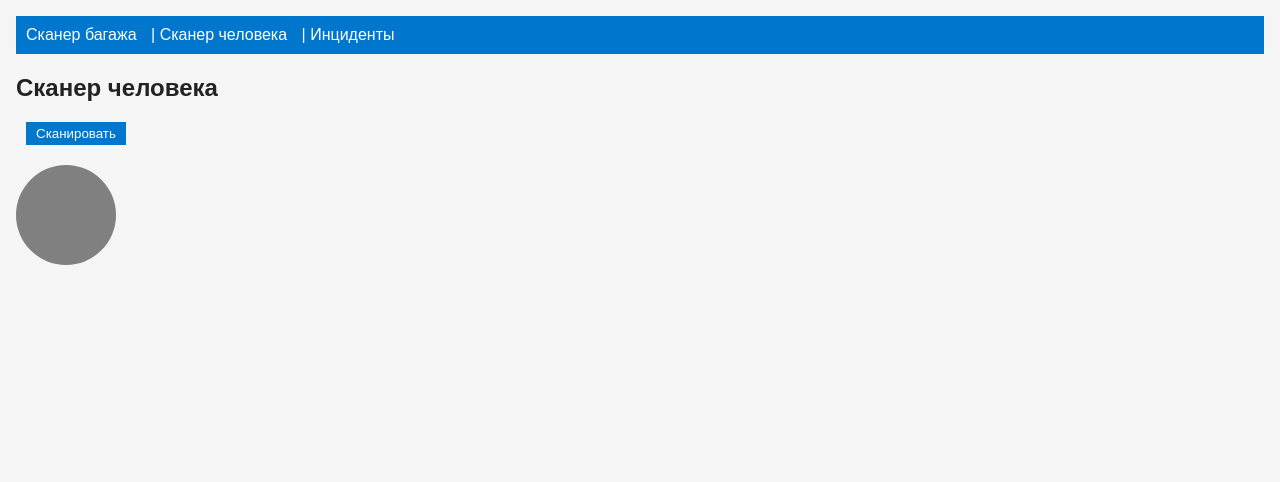
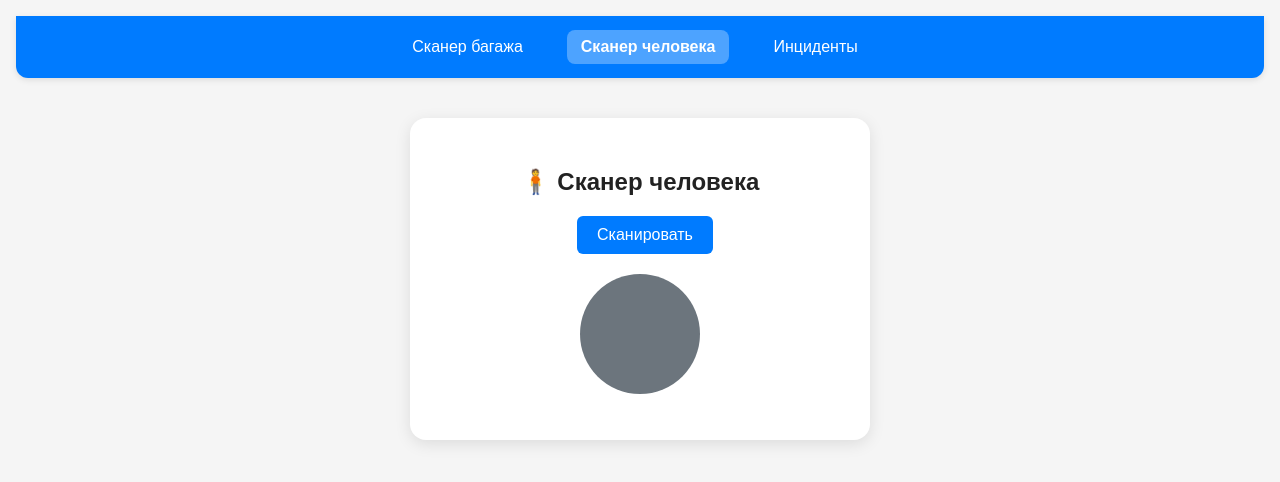
Before and after one commit to b3d0la9ich/Lab1TIMP, a React (Vite) app in the folder frontend/: page /person in a window 1280 px wide. Shown: the top 482 px of the page. Built offline with nearby package versions, Linux system fonts and the light colour scheme.

Commit message:
vizual novi

```diff
--- /dev/null
+++ b/frontend/src/components/IncidentList.css
@@ -0,0 +1,77 @@
+.incident-list {
+    max-width: 900px;
+    margin: 20px auto;
+    padding: 0 20px;
+  }
+
+  .incident-card {
+    background-color: #f9f9f9;
+    border-left: 6px solid #007bff;
+    padding: 16px;
+    margin-bottom: 12px;
+    border-radius: 10px;
+    box-shadow: 0 2px 6px rgba(0,0,0,0.08);
+    display: flex;
+    justify-content: space-between;
+    align-items: center;
+  }
+
+  .incident-card.baggage {
+    border-left-color: #dc3545;
+  }
+
+  .incident-card.person {
+    border-left-color: #28a745;
+  }
+
+  .incident-description {
+    font-size: 16px;
+    line-height: 1.4;
+    flex-grow: 1;
+    margin-right: 12px;
+  }
+
+  .status-alert {
+    color: #dc3545;
+    font-weight: bold;
+  }
+
+  .status-ok {
+    color: #28a745;
+    font-weight: bold;
+  }
+
+  .buttons {
+    display: flex;
+    gap: 8px;
+  }
+
+  button {
+    padding: 6px 12px;
+    border: none;
+    border-radius: 6px;
+    background-color: #007bff;
+    color: white;
+    cursor: pointer;
+    transition: 0.2s;
+  }
+
+  button:hover {
+    background-color: #0056b3;
+  }
+
+  button.delete {
+    background-color: #dc3545;
+  }
+
+  button.delete:hover {
+    background-color: #a71d2a;
+  }
+
+.incident-card.unresolved {
+  border-left: 6px solid #dc3545;
+}
+
+.incident-card.resolved {
+  border-left: 6px solid #28a745;
+}
--- a/frontend/src/components/IncidentList.jsx
+++ b/frontend/src/components/IncidentList.jsx
@@ -1,5 +1,6 @@
 import { useEffect, useState } from 'react';
 import axios from 'axios';
+import './IncidentList.css';
 
 export default function IncidentList() {
   const [incidents, setIncidents] = useState([]);
@@ -36,28 +37,34 @@ export default function IncidentList() {
   }, []);
 
   return (
-    <div>
-      <h2>Журнал инцидентов</h2>
+    <div className="incident-list">
+      <h2>📋 Журнал инцидентов</h2>
       {incidents.length === 0 ? (
         <p>Инцидентов пока нет.</p>
       ) : (
-        <ul>
-          {incidents.map((i) => (
-            <li key={i.id}>
+        incidents.map((i) => (
+          <div
+            key={i.id}
+            className={`incident-card ${i.resolved ? 'resolved' : 'unresolved'}`}
+          >
+            <div className="incident-description">
               <strong>[{i.type}]</strong> {i.description} —{' '}
-              {i.resolved ? '✅ задержан!' : '❗ тревога'}{' '}
+              {i.resolved ? (
+                <span className="status-ok">✅ задержан!</span>
+              ) : (
+                <span className="status-alert">❗ тревога</span>
+              )}
+            </div>
+            <div className="buttons">
               {!i.resolved && (
-                <>
-                  <button onClick={() => resolveIncident(i.id)}>Задержать!</button>{' '}
-                  <button onClick={() => deleteIncident(i.id)}>Удалить</button>
-                </>
+                <button onClick={() => resolveIncident(i.id)}>Задержать!</button>
               )}
-              {i.resolved && (
-                <button onClick={() => deleteIncident(i.id)}>Удалить</button>
-              )}
-            </li>
-          ))}
-        </ul>
+              <button className="delete" onClick={() => deleteIncident(i.id)}>
+                Удалить
+              </button>
+            </div>
+          </div>
+        ))
       )}
     </div>
   );
--- /dev/null
+++ b/frontend/src/components/Navbar.css
@@ -0,0 +1,27 @@
+.navbar {
+    display: flex;
+    justify-content: center;
+    gap: 20px;
+    background-color: #007bff;
+    padding: 14px 20px;
+    border-radius: 0 0 12px 12px;
+    box-shadow: 0 2px 6px rgba(0, 0, 0, 0.1);
+  }
+
+  .nav-link {
+    color: white;
+    text-decoration: none;
+    font-weight: 500;
+    padding: 8px 14px;
+    border-radius: 8px;
+    transition: background-color 0.3s;
+  }
+
+  .nav-link:hover {
+    background-color: rgba(255, 255, 255, 0.2);
+  }
+
+  .nav-link.active {
+    background-color: rgba(255, 255, 255, 0.3);
+    font-weight: bold;
+  }
--- a/frontend/src/components/Navbar.jsx
+++ b/frontend/src/components/Navbar.jsx
@@ -1,11 +1,18 @@
-import { Link } from 'react-router-dom';
+import { NavLink } from 'react-router-dom';
+import './Navbar.css';
 
 export default function Navbar() {
   return (
-    <nav>
-      <Link to="/baggage">Сканер багажа</Link> |{" "}
-      <Link to="/person">Сканер человека</Link> |{" "}
-      <Link to="/incidents">Инциденты</Link>
+    <nav className="navbar">
+      <NavLink to="/baggage" className={({ isActive }) => isActive ? 'nav-link active' : 'nav-link'}>
+        Сканер багажа
+      </NavLink>
+      <NavLink to="/person" className={({ isActive }) => isActive ? 'nav-link active' : 'nav-link'}>
+        Сканер человека
+      </NavLink>
+      <NavLink to="/incidents" className={({ isActive }) => isActive ? 'nav-link active' : 'nav-link'}>
+        Инциденты
+      </NavLink>
     </nav>
   );
 }
--- /dev/null
+++ b/frontend/src/pages/BaggageScanner.css
@@ -0,0 +1,63 @@
+.baggage-scanner {
+    max-width: 700px;
+    margin: 30px auto;
+    padding: 20px;
+    background: #ffffff;
+    border-radius: 12px;
+    box-shadow: 0 2px 8px rgba(0, 0, 0, 0.08);
+  }
+
+  .baggage-scanner h2 {
+    font-size: 1.8em;
+    margin-bottom: 16px;
+  }
+
+  .baggage-scanner button {
+    padding: 10px 20px;
+    background: #007bff;
+    color: white;
+    font-size: 1em;
+    border: none;
+    border-radius: 6px;
+    cursor: pointer;
+    margin-bottom: 20px;
+    transition: background 0.2s;
+  }
+
+  .baggage-scanner button:hover {
+    background: #0056b3;
+  }
+
+  .alert-text {
+    color: #dc3545;
+    font-weight: bold;
+  }
+
+  .ok-text {
+    color: #28a745;
+    font-weight: bold;
+  }
+
+  .scan-log {
+    list-style: none;
+    padding-left: 0;
+    margin-top: 10px;
+  }
+
+  .scan-log li {
+    padding: 10px 12px;
+    border-radius: 8px;
+    margin-bottom: 8px;
+    background: #f1f1f1;
+    font-weight: 500;
+  }
+
+  .scan-log li.ok {
+    background-color: #d4edda;
+    color: #155724;
+  }
+
+  .scan-log li.alert {
+    background-color: #f8d7da;
+    color: #721c24;
+  }
--- a/frontend/src/pages/BaggageScanner.jsx
+++ b/frontend/src/pages/BaggageScanner.jsx
@@ -1,5 +1,6 @@
 import React, { useState } from 'react';
 import axios from 'axios';
+import './BaggageScanner.css'; // Подключаем стили
 
 const allowedItems = ['одежда', 'книги', 'зубная щётка', 'наушники', 'ноутбук', 'бутылка воды', 'вилка', 'пауэрбанк', 'плед'];
 const forbiddenItems = ['нож', 'пистолет', 'взрывчатка'];
@@ -14,14 +15,11 @@ function shuffle(array) {
 function getRandomBaggage() {
   const items = [...allowedItems];
   shuffle(items);
-
   let selected = items.slice(0, Math.floor(Math.random() * 4) + 2);
-
   if (Math.random() < 0.1) {
     const forbidden = forbiddenItems[Math.floor(Math.random() * forbiddenItems.length)];
     selected.splice(Math.floor(Math.random() * selected.length), 0, forbidden);
   }
-
   return selected.join(', ');
 }
 
@@ -38,13 +36,13 @@ export default function BaggageScanner() {
         contents: generated,
       });
       setResult(res.data.result);
-
       const newEntry = {
         contents: generated,
         result: res.data.result,
+        incident: res.data.incident,
         timestamp: new Date().toLocaleTimeString(),
       };
-      setHistory(prev => [newEntry, ...prev.slice(0, 4)]); // максимум 5
+      setHistory(prev => [newEntry, ...prev.slice(0, 4)]);
     } catch (err) {
       console.error(err);
       setResult('Ошибка при сканировании багажа');
@@ -52,16 +50,21 @@ export default function BaggageScanner() {
   };
 
   return (
-    <div>
-      <h2>Сканер багажа</h2>
+    <div className="baggage-scanner">
+      <h2>📦 Сканер багажа</h2>
       <button onClick={handleScan}>Сканировать</button>
-      {result && <p><strong>Результат:</strong> {result}</p>}
+
+      {result && (
+        <p className={result.includes('Обнаружен') ? 'alert-text' : 'ok-text'}>
+          <strong>Результат:</strong> {result}
+        </p>
+      )}
 
       <h3>Последние сканирования</h3>
-      <ul>
+      <ul className="scan-log">
         {history.map((item, idx) => (
-          <li key={idx}>
-            [{item.timestamp}] <strong>{item.contents}</strong> → {item.result}
+          <li key={idx} className={item.incident ? 'alert' : 'ok'}>
+            <strong>[{item.timestamp}]</strong> {item.contents} → {item.result}
           </li>
         ))}
       </ul>
--- /dev/null
+++ b/frontend/src/pages/PersonScanner.css
@@ -0,0 +1,55 @@
+.scanner-container {
+    max-width: 400px;
+    margin: 40px auto;
+    text-align: center;
+    background: #fff;
+    padding: 30px;
+    border-radius: 16px;
+    box-shadow: 0 4px 16px rgba(0,0,0,0.1);
+  }
+
+  .scanner-container button {
+    padding: 10px 20px;
+    font-size: 16px;
+    background: #007bff;
+    color: white;
+    border: none;
+    border-radius: 6px;
+    cursor: pointer;
+    margin-bottom: 20px;
+    transition: 0.3s;
+  }
+
+  .scanner-container button:hover {
+    background: #0056b3;
+  }
+
+  .status-indicator {
+    width: 120px;
+    height: 120px;
+    margin: 0 auto 16px;
+    border-radius: 50%;
+    display: flex;
+    justify-content: center;
+    align-items: center;
+    font-size: 28px;
+    font-weight: bold;
+    color: white;
+    transition: background-color 0.5s;
+  }
+
+  .status-indicator.gray {
+    background: #6c757d;
+  }
+
+  .status-indicator.green {
+    background: #28a745;
+  }
+
+  .status-indicator.red {
+    background: #dc3545;
+  }
+
+  .status-indicator.black {
+    background: #343a40;
+  }
--- a/frontend/src/pages/PersonScanner.jsx
+++ b/frontend/src/pages/PersonScanner.jsx
@@ -1,5 +1,6 @@
 import React, { useState } from 'react';
 import axios from 'axios';
+import './PersonScanner.css';
 
 export default function PersonScanner() {
   const [result, setResult] = useState('');
@@ -26,31 +27,17 @@ export default function PersonScanner() {
   };
 
   return (
-    <div>
-      <h2>Сканер человека</h2>
+    <div className="scanner-container">
+      <h2>🧍 Сканер человека</h2>
       <button onClick={handleScan} disabled={scanning}>
         {scanning ? 'Сканирую...' : 'Сканировать'}
       </button>
 
-      <div style={{
-        marginTop: '20px',
-        width: '100px',
-        height: '100px',
-        borderRadius: '50%',
-        backgroundColor: statusColor,
-        transition: 'background-color 0.5s',
-        display: 'flex',
-        alignItems: 'center',
-        justifyContent: 'center',
-        color: 'white',
-        fontWeight: 'bold'
-      }}>
+      <div className={`status-indicator ${statusColor}`}>
         {scanning ? '...' : result ? (statusColor === 'red' ? '🚨' : '✅') : ''}
       </div>
 
-      {result && (
-        <p style={{ marginTop: '10px' }}><strong>Результат:</strong> {result}</p>
-      )}
+      {result && <p><strong>Результат:</strong> {result}</p>}
     </div>
   );
 }
```
Also changed, not shown: frontend/src/components/RegisterPage.jsx (added).
